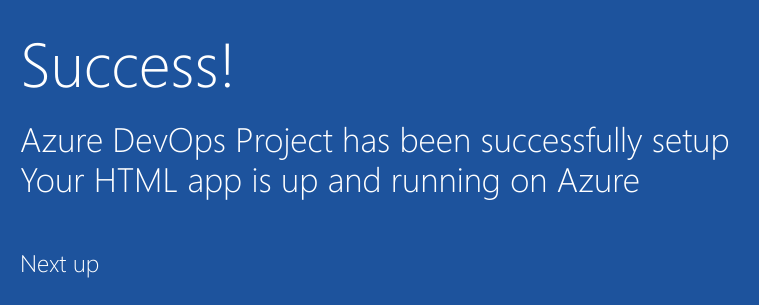
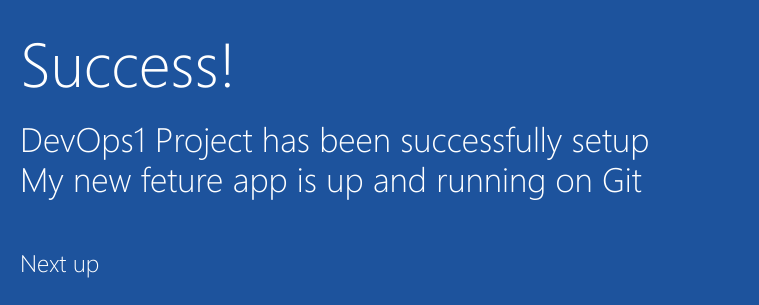
Before and after one commit to Shubhanshi1/edureka, a plain HTML site: page sample-project/index.html in a window 1280 px wide. Shown: the part 352-657 px from the top of the page, 205-964 px from the left. Drawn offline with Linux system fonts and the light colour scheme.

Commit message:
Forth commit

```diff
--- a/sample-project/index.html
+++ b/sample-project/index.html
@@ -1,4 +1,5 @@
  <!Doctype html>
+<!-- this is 4 commit change -->
 <html>
 
 <head>
@@ -19,8 +20,8 @@
         </div>
             <div class="content-body">
                 <div class="success-text">Success!</div>
-                <div class="description line-1"> Azure DevOps Project has been successfully setup</div>
-                <div class="description line-2"> Your HTML app is up and running on Azure</div>
+                <div class="description line-1"> DevOps1 Project has been successfully setup</div>
+                <div class="description line-2"> My new feture app is up and running on Git</div>
                 <div class="next-steps-container">
                     <div class="next-steps-header">Next up</div>
                     <div class="next-steps-body">
```
